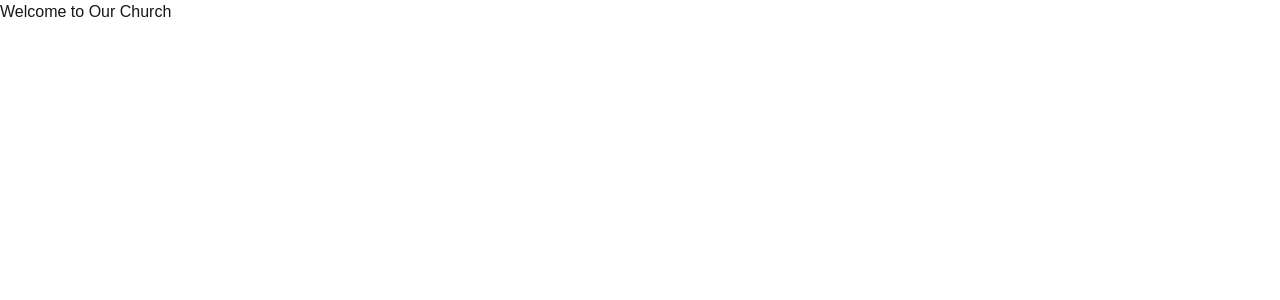
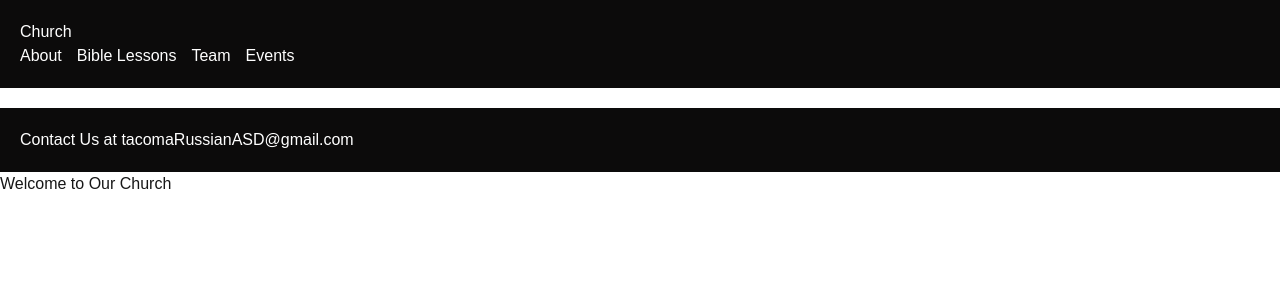
Before and after one commit to glavavlada/TacomaASDWebsite, a Next.js app in the folder my-church-site/: page / in a window 1280 px wide. Shown: the top 300 px of the page. Built offline with nearby package versions, Linux system fonts and the light colour scheme.

Commit message:
added base footer and header to be worked on for the future. needs to be aligned

```diff
--- a/my-church-site/src/app/globals.css
+++ b/my-church-site/src/app/globals.css
@@ -26,3 +26,25 @@ body {
   color: var(--foreground);
   font-family: Arial, Helvetica, sans-serif;
 }
+
+/*some base style for header and footer, feel free to change it*/
+header {
+  padding: 20px;
+  background-color: #0c0b0b;
+  color: white;
+
+}
+
+/*navigation link turns into a so a */
+header a {
+  margin-right: 15px;
+  color: white;
+  text-decoration: none;
+}
+
+footer {
+  padding: 20px;
+  background-color: #0c0b0b;
+  color: white;
+  margin-top: 20px;
+}
--- a/my-church-site/src/app/layout.tsx
+++ b/my-church-site/src/app/layout.tsx
@@ -1,9 +1,35 @@
 import "./globals.css";
+import Link from "next/link";
 
 export default function RootLayout({ children }: { children: React.ReactNode }) {
   return (
     <html lang="en">
-      <body>{children}</body>
+      <body>
+
+
+        {/* header */}
+        <header className="Header">
+          <h2>Church</h2>
+          {/* navigation */}
+            <nav>
+              <Link href = "/">About</Link>
+              <Link href = "/about">Bible Lessons</Link>
+              <Link href = "/contact">Team</Link>
+              <Link href = "/contact">Events</Link>
+            </nav>
+        </header>
+
+        {/* Footer */}
+        <footer className="Footer">
+          <p>Contact Us at tacomaRussianASD@gmail.com</p>
+        </footer>
+
+
+        {/* Page Countent  not sure how this functions yet but export above doesnt work without*/}
+        {/* keeps content separted from header and footer */}
+        <main>{children}</main>
+
+      </body>
     </html>
   );
 }
```
